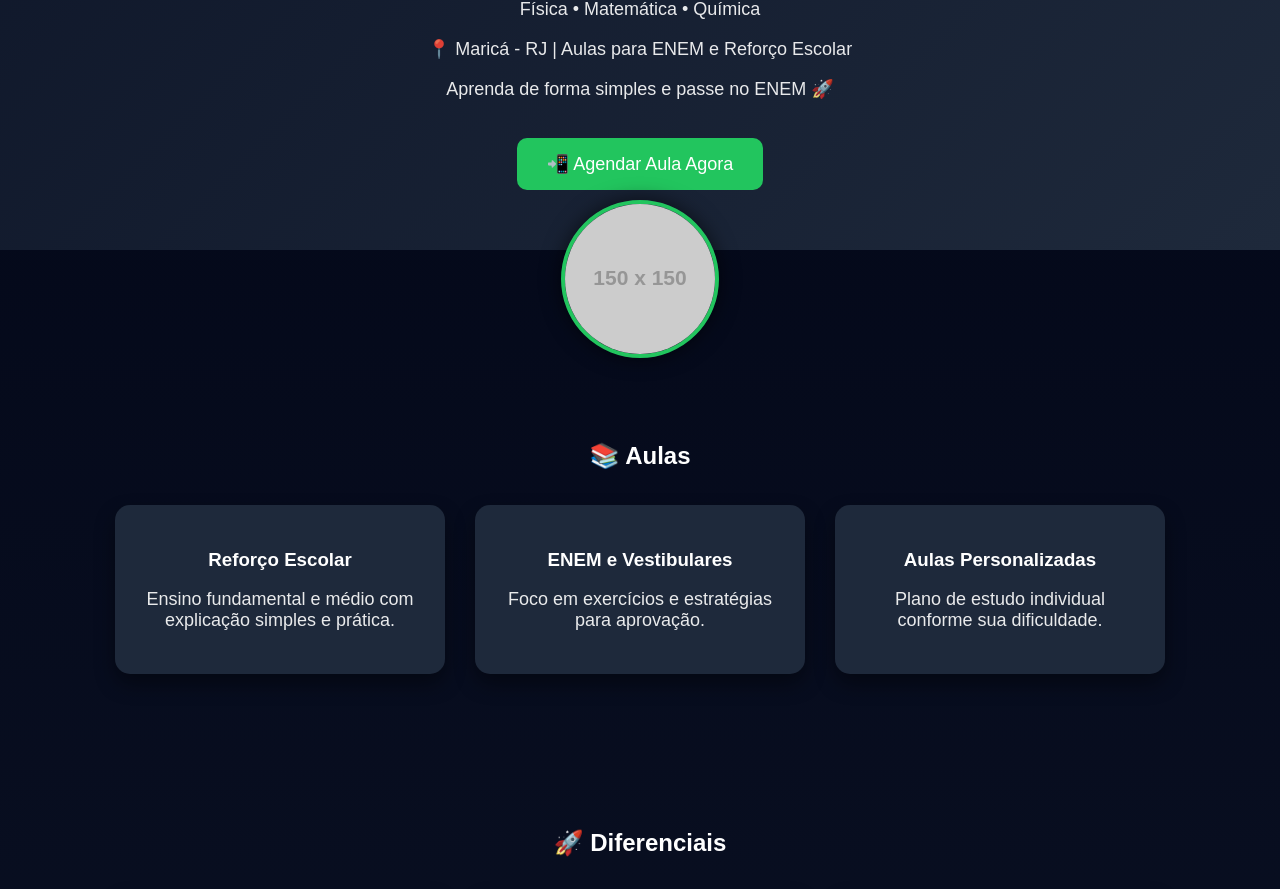
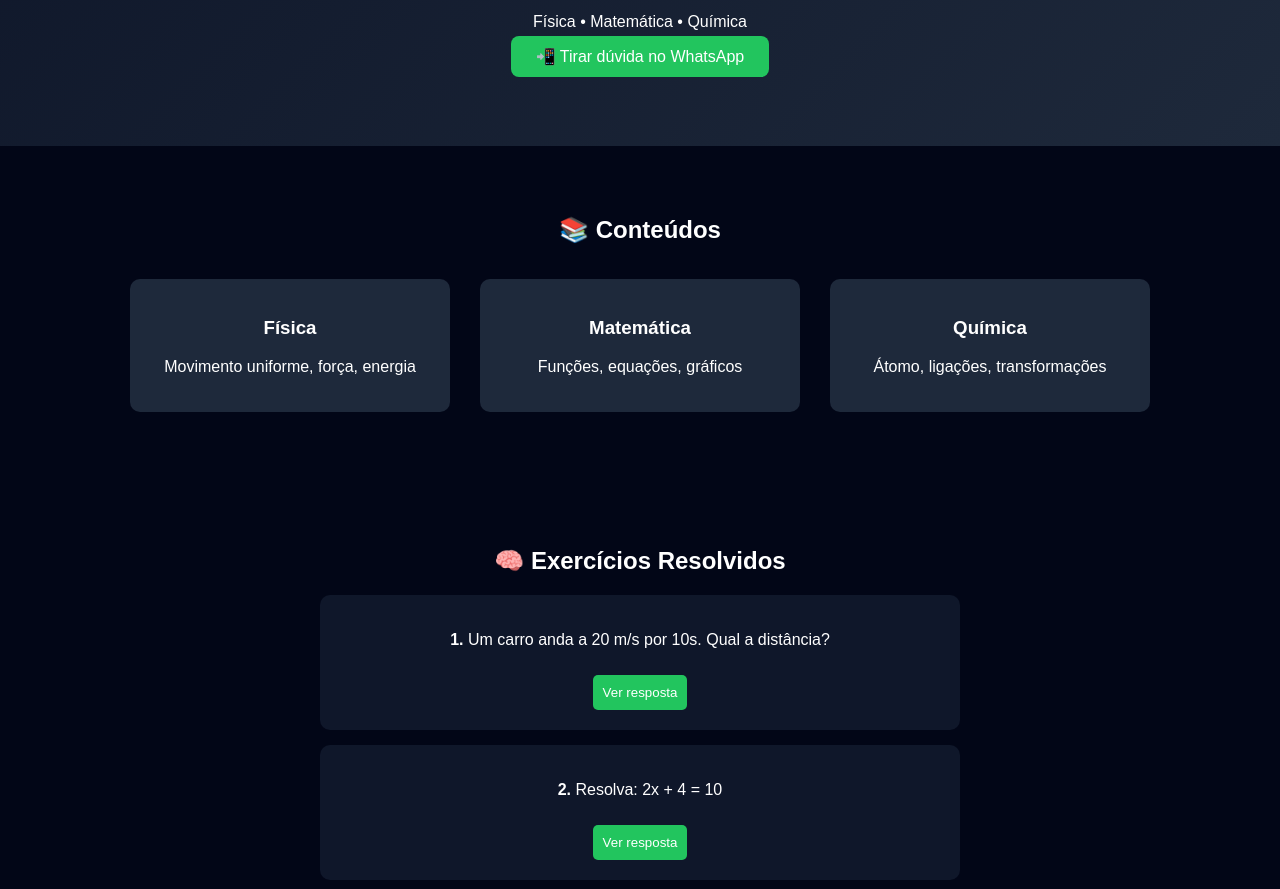
Before and after one commit to edsonmatematicauff-create/edson-site, a plain HTML site: page index.html in a window 1280 px wide. Shown: the part 195-1084 px from the top of the page. Drawn offline with Linux system fonts and the light colour scheme; placeholder pictures from the web are drawn by us.

Commit message:
Update index.html

```diff
--- a/index.html
+++ b/index.html
@@ -3,50 +3,32 @@
 <head>
 <meta charset="UTF-8">
 <meta name="viewport" content="width=device-width, initial-scale=1.0">
-<title>Professor Edson | Física, Matemática e Química</title>
+<title>Plataforma de Estudos - Professor Edson</title>
 
 <style>
 body {
   margin: 0;
-  font-family: Arial, sans-serif;
-  background: linear-gradient(180deg, #020617, #0f172a);
+  font-family: Arial;
+  background: #020617;
   color: white;
 }
 
 header {
   text-align: center;
-  padding: 100px 20px 60px;
+  padding: 80px 20px;
   background: linear-gradient(135deg, #0f172a, #1e293b);
 }
 
-h1 {
-  font-size: 42px;
-  margin-bottom: 10px;
-}
-
-p {
-  font-size: 18px;
-  opacity: 0.9;
-}
-
 .btn {
-  display: inline-block;
-  margin-top: 20px;
-  padding: 15px 30px;
   background: #22c55e;
+  padding: 12px 25px;
+  border-radius: 8px;
+  text-decoration: none;
   color: white;
-  text-decoration: none;
-  border-radius: 10px;
-  font-size: 18px;
-  transition: 0.3s;
-}
-
-.btn:hover {
-  background: #16a34a;
 }
 
 .section {
-  padding: 60px 20px;
+  padding: 50px 20px;
   text-align: center;
 }
 
@@ -59,121 +41,97 @@ p {
 .card {
   background: #1e293b;
   margin: 15px;
-  padding: 25px;
-  border-radius: 15px;
+  padding: 20px;
+  border-radius: 10px;
   width: 280px;
-  transition: 0.3s;
-  box-shadow: 0 10px 20px rgba(0,0,0,0.4);
 }
 
-.card:hover {
-  transform: scale(1.05);
+.exercise {
+  background: #0f172a;
+  padding: 20px;
+  margin: 15px auto;
+  border-radius: 10px;
+  max-width: 600px;
 }
 
-footer {
-  text-align: center;
-  padding: 30px;
-  background: #020617;
+button {
+  margin-top: 10px;
+  padding: 10px;
+  background: #22c55e;
+  border: none;
+  color: white;
+  border-radius: 5px;
+  cursor: pointer;
 }
 </style>
+
+<script>
+function mostrarResposta(id) {
+  var el = document.getElementById(id);
+  el.style.display = "block";
+}
+</script>
+
 </head>
 
 <body>
 
 <header>
-  <h1>Professor Edson da Costa Silva</h1>
+  <h1>Plataforma de Estudos</h1>
+  <h2>Professor Edson da Costa Silva</h2>
   <p>Física • Matemática • Química</p>
-  <p>📍 Maricá - RJ | Aulas para ENEM e Reforço Escolar</p>
-  <p>Aprenda de forma simples e passe no ENEM 🚀</p>
 
-  <a class="btn" href="https://wa.me/5521999622242" target="_blank">
-    📲 Agendar Aula Agora
+  <a class="btn" href="https://wa.me/5521999622242">
+    📲 Tirar dúvida no WhatsApp
   </a>
 </header>
 
-<!-- FOTO -->
-<div style="margin-top:-50px; text-align:center;">
-  <img src="https://via.placeholder.com/150"
-       style="width:150px; border-radius:50%; border:4px solid #22c55e; box-shadow:0 0 20px rgba(0,0,0,0.6);">
-</div>
-
 <section class="section">
-  <h2>📚 Aulas</h2>
+  <h2>📚 Conteúdos</h2>
 
   <div class="cards">
     <div class="card">
-      <h3>Reforço Escolar</h3>
-      <p>Ensino fundamental e médio com explicação simples e prática.</p>
+      <h3>Física</h3>
+      <p>Movimento uniforme, força, energia</p>
     </div>
 
     <div class="card">
-      <h3>ENEM e Vestibulares</h3>
-      <p>Foco em exercícios e estratégias para aprovação.</p>
+      <h3>Matemática</h3>
+      <p>Funções, equações, gráficos</p>
     </div>
 
     <div class="card">
-      <h3>Aulas Personalizadas</h3>
-      <p>Plano de estudo individual conforme sua dificuldade.</p>
+      <h3>Química</h3>
+      <p>Átomo, ligações, transformações</p>
     </div>
   </div>
 </section>
 
 <section class="section">
-  <h2>🚀 Diferenciais</h2>
+  <h2>🧠 Exercícios Resolvidos</h2>
 
-  <div class="cards">
-    <div class="card">
-      <p>✔ Explicação simples (sem complicação)</p>
-    </div>
+  <div class="exercise">
+    <p><b>1.</b> Um carro anda a 20 m/s por 10s. Qual a distância?</p>
+    <button onclick="mostrarResposta('r1')">Ver resposta</button>
+    <p id="r1" style="display:none;">Distância = 20 × 10 = 200 metros</p>
+  </div>
 
-    <div class="card">
-      <p>✔ Método focado em exercícios</p>
-    </div>
+  <div class="exercise">
+    <p><b>2.</b> Resolva: 2x + 4 = 10</p>
+    <button onclick="mostrarResposta('r2')">Ver resposta</button>
+    <p id="r2" style="display:none;">2x = 6 → x = 3</p>
+  </div>
 
-    <div class="card">
-      <p>✔ Conteúdos com mapas mentais e dicas práticas</p>
-    </div>
-  </div>
 </section>
 
 <section class="section">
-  <h2>📘 Conteúdos Gratuitos</h2>
-
-  <div class="cards">
-    <div class="card">
-      <p>✔ Exercícios resolvidos</p>
-    </div>
-
-    <div class="card">
-      <p>✔ Dicas para o ENEM</p>
-    </div>
-
-    <div class="card">
-      <p>✔ Resumos de Física e Matemática</p>
-    </div>
-  </div>
-</section>
-
-<section class="section">
-  <h2>👨‍🏫 Sobre o Professor</h2>
-  <p>
-    Professor Edson da Costa Silva, atuando no ensino de Física, Matemática e Química,
-    com foco em aprovação no ENEM e reforço escolar.
-  </p>
-</section>
-
-<section class="section">
-  <h2>📞 Contato</h2>
-  <p>WhatsApp: (21) 99962-2242</p>
+  <h2>🚀 Evolua nos estudos</h2>
+  <p>Estude teoria + pratique exercícios + tire dúvidas direto comigo.</p>
 
   <a class="btn" href="https://wa.me/5521999622242">
-    Falar Agora
+    Começar agora
   </a>
 </section>
 
-<footer>
-  <p>© 2026 Professor Edson da Costa Silva</p>
-</footer>
-
 </body>
 </html>
```
